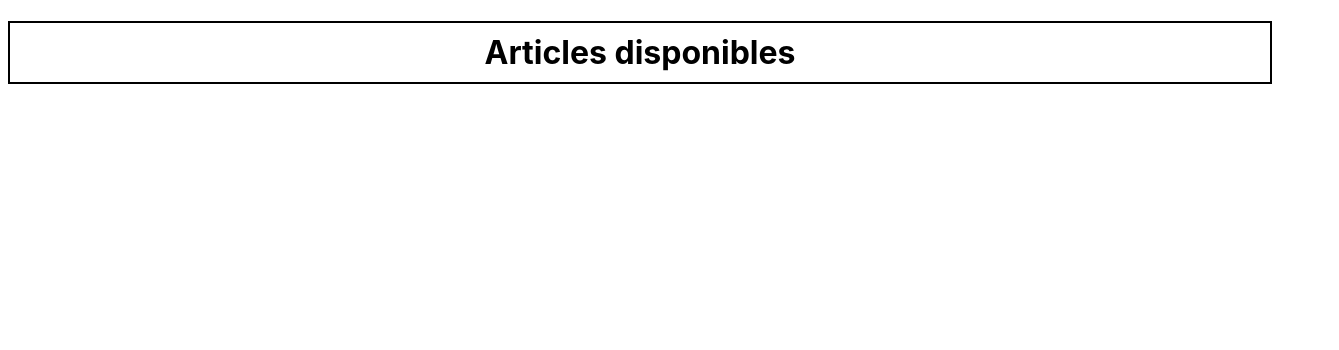
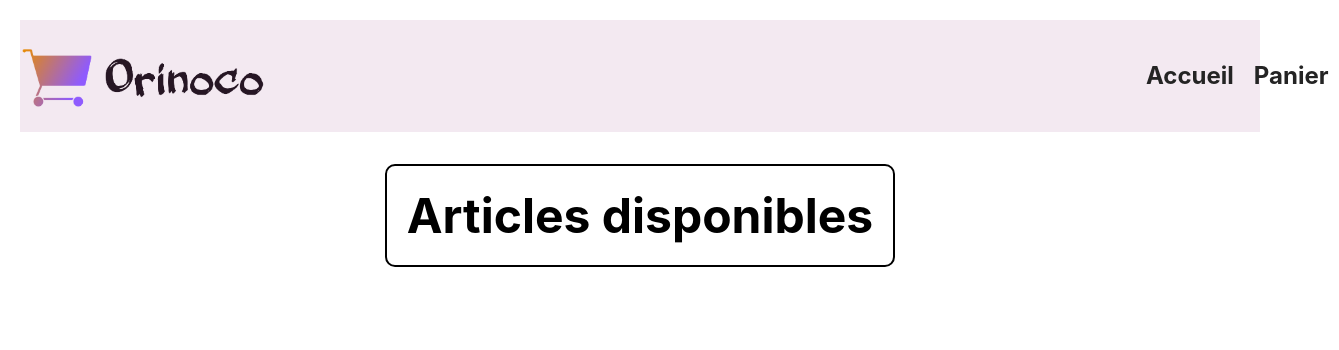
Before and after one commit to kth-png/KathiaNwal_5_23062021, a plain HTML site: page Front-end/index.html in a window 1280 px wide. Shown: the whole page, 1339 px wide, since content can reach past the window. Drawn offline with Linux system fonts and the light colour scheme; no server answers.

Commit message:
styling index.html

```diff
--- a/Front-end/index.html
+++ b/Front-end/index.html
@@ -11,9 +11,29 @@
 </head>
 
 <body>
-    <h1>Articles disponibles</h1>
-    <ul id="furnitures"></ul>
-    <script src="index.js" ></script>
+    <header>
+        <img class="logo" src="logo-orinoco.png" alt="Logo Orinoco">
+        <nav>
+            <ul class="nav-menu">
+                <li>
+                    <a href="#">Accueil</a>
+                </li>
+                <li>
+                    <a href="#">Panier</a>
+                </li>
+            </ul>
+        </nav>
+    </header>
+    <main>
+        <div class="title">
+            <h1>Articles disponibles</h1>
+        </div>
+
+        <div class="container">
+            <ul id="furnitures"></ul>
+            <script src="index.js"></script>
+        </div>
+    </main>
 </body>
 
 </html>
--- a/Front-end/index.js
+++ b/Front-end/index.js
@@ -14,18 +14,20 @@ fetch(url)
   .then((resp) => resp.json())
   .then(function (data) {
     let furnitures = data
-    console.log(furnitures)
     //Pour chaque furniture dans furnitures, on créer un élément de liste qui retourne <img>, "name" et "price" correspondant
     return furnitures.map(function (furniture) {
       let li = createNode('li')
+      let a = createNode('a')
+      a.href="produit.html"
       let img = createNode('img')
+      img.className = "img-art"
       let span = createNode('span')
       img.src = furniture.imageUrl
       span.innerHTML = `${furniture.name} prix : ${furniture.price} €`
-      append(li, img)
-      append(li, span)
+      append(li, a)
+      append(a, img)
+      append(a, span)
       append(ul, li)
-      span.style.fontWeight = 'bold'
     })
   })
   //on enregistre les erreurs potentielles sur la console
--- a/Front-end/style.css
+++ b/Front-end/style.css
@@ -1,26 +1,66 @@
-body{
-    font-family: -apple-system, BlinkMacSystemFont, 'Segoe UI', Roboto, Oxygen, Ubuntu, Cantarell, 'Open Sans', 'Helvetica Neue', sans-serif;
-    font-weight: lighter;
+:root {
+  --primary-color: rgb(36, 36, 36);
 }
-h1{
-    display:block;
+
+body {
+  font-family: -apple-system, BlinkMacSystemFont, 'Segoe UI', Roboto, Oxygen,
+    Ubuntu, Cantarell, 'Open Sans', 'Helvetica Neue', sans-serif;
+   font-weight: 700;
+  margin: 20px;
+  font-size: 1.5rem;
+}
+header {
+  display: flex;
+  justify-content: space-between;
+  align-items: center;
+  background: #f3e9f1;
+}
+nav{
+    width: 10%;
+}
+.logo {
+  width: 20%;
+}
+.nav-menu {
+  display: flex;
+  justify-content: space-between;
+}
+.title {
+  display: flex;
+  justify-content: center;
+}
+h1 {
+  display: inline;
   border: 2px solid;
+  border-radius: 10px;
   text-align: center;
-    padding: 10px 10px;
+  padding: 20px 20px;
 }
-.home-article{
+.container {
+  display: flex;
+  justify-content: center;
+}
+.home-article {
   text-align: center;
 }
-img{
-    width: 100px;
+.img-art {
+  width: 200px;
 }
-ul{
+ul {
   list-style: none;
+  padding: 0;
 }
-li{
+a {
   display: flex;
   align-items: center;
-margin: 10px 10px}
-span{
+  margin: 10px 10px;
+  text-decoration: none;
+  color: var(--primary-color);
+}
+a:hover {
+  transform: scale(1.07);
+}
+span {
   padding-left: 20px;
+
 }
```
Also changed, not shown: Front-end/produit.html (added, +15 -0 lines), Front-end/logo-orinoco.png (added). Lines whose indentation alone changed are shown as unchanged.
